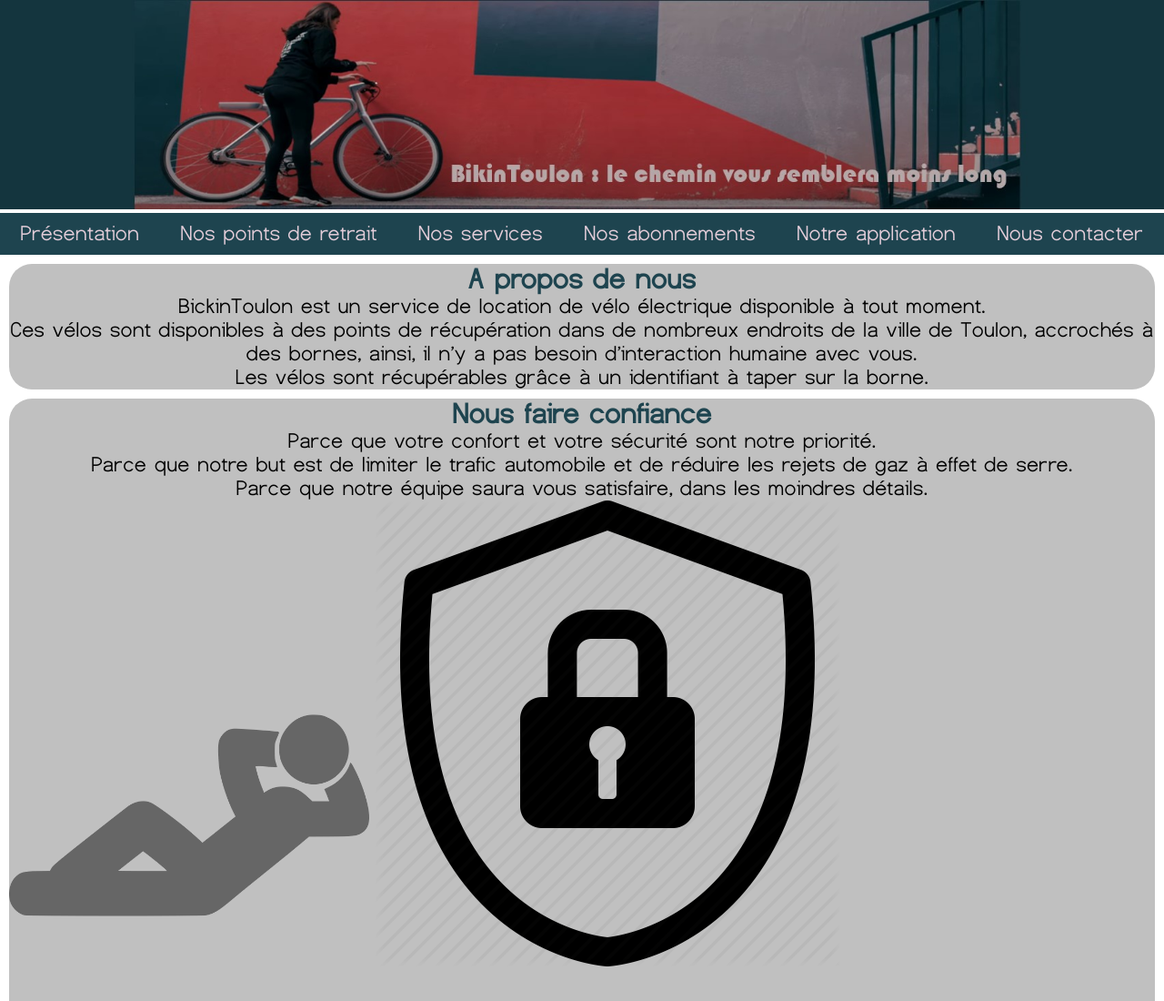
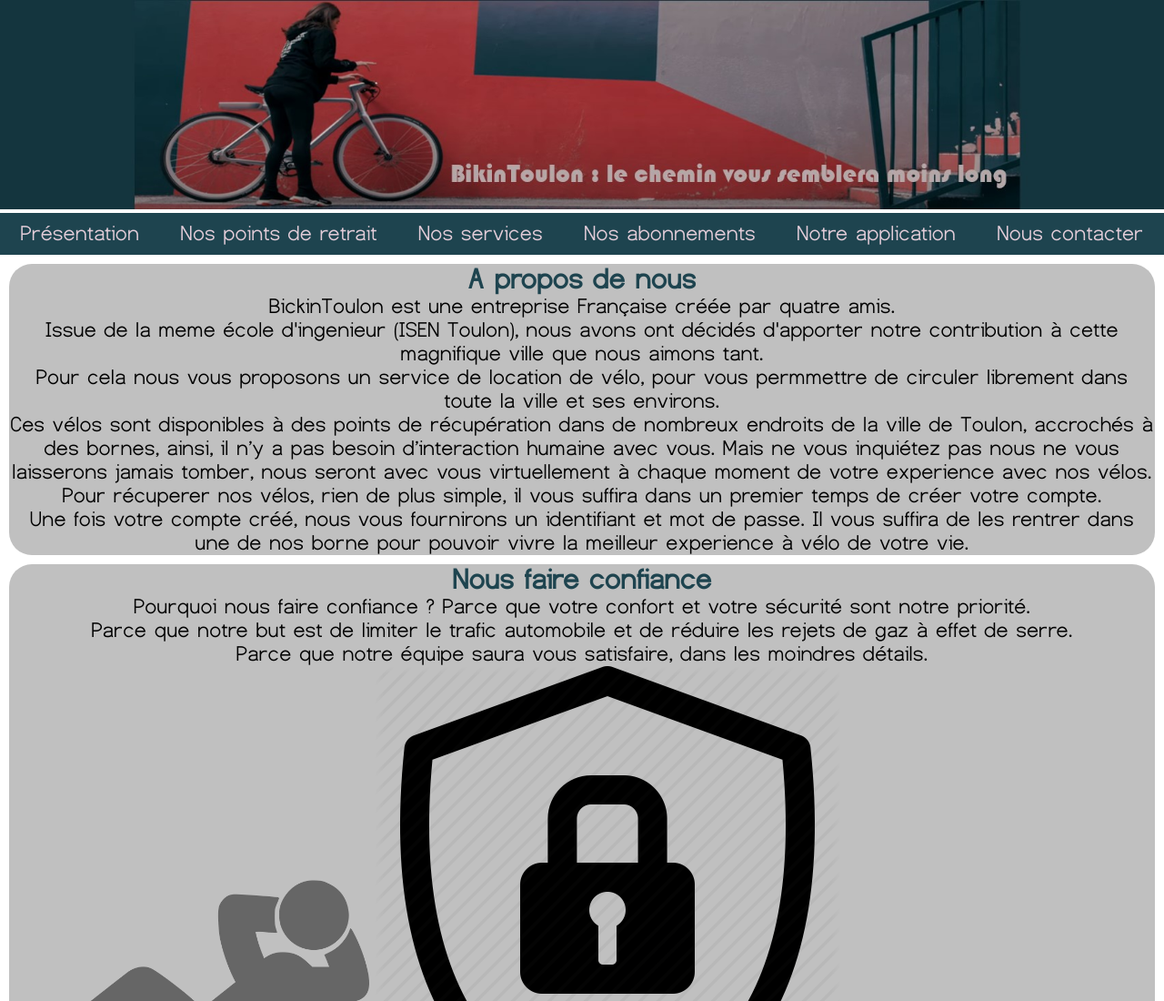
Before and after one commit to Gofrane0310/Bikintoulon, a website: page public_html/Pages_html/voir_plus.html in a window 1280 px wide. Shown: the top 1100 px of the page at 91% size. Drawn offline with Linux system fonts and the light colour scheme; files whose address does not match are found by name.

Commit message:
Presentation

```diff
--- a/public_html/Pages_html/voir_plus.html
+++ b/public_html/Pages_html/voir_plus.html
@@ -39,20 +39,33 @@
             <div class="jumbotron">
                 <h1>A propos de nous</h1>
                 <p>
-                    BickinToulon est un service de location de vélo électrique disponible à tout moment.
+                    BickinToulon est une entreprise Française créée par quatre amis.
                 </p>
                 <p>
-                    Ces vélos sont disponibles à des points de récupération dans de nombreux endroits de la ville de Toulon, accrochés à des bornes, ainsi, il n’y a pas besoin d’interaction humaine avec vous.
+                    Issue de la meme école d'ingenieur (ISEN Toulon), nous avons ont décidés d'apporter notre contribution à cette magnifique ville que nous aimons tant.
                 </p>
+
+                 <p>
+                     Pour cela nous vous proposons un service de location de vélo, pour vous permmettre de circuler librement dans toute la ville et ses environs.
+                 </p>
+
+                 <p>
+                    Ces vélos sont disponibles à des points de récupération dans de nombreux endroits de la ville de Toulon, accrochés à des bornes, ainsi, il n’y a pas besoin d’interaction humaine avec vous. Mais ne vous inquiétez pas nous ne vous laisserons jamais tomber, nous seront avec vous virtuellement à chaque moment de votre experience avec nos vélos.
+                </p>
+
                 <p>
-                    Les vélos sont récupérables grâce à un identifiant à taper sur la borne.
+                    Pour récuperer nos vélos, rien de plus simple, il vous suffira dans un premier temps de créer votre compte.
+                </p>
+
+                <p>
+                    Une fois votre compte créé, nous vous fournirons un identifiant et mot de passe. Il vous suffira de les rentrer dans une de nos borne pour pouvoir vivre la meilleur experience à vélo de votre vie.
                 </p>
             </div>
 
             <div class="jumbotron">
                 <h1>Nous faire confiance</h1>
                 <p>
-                    Parce que votre confort et votre sécurité sont notre priorité.
+                    Pourquoi nous faire confiance ? Parce que votre confort et votre sécurité sont notre priorité.
                 </p>
                 <p>
                     Parce que notre but est de limiter le trafic automobile et de réduire les rejets de gaz à effet de serre.
```
Also changed, not shown: public_html/Pages_html/contact.html (+4 -4 lines), public_html/index.html (+1 -1 lines).
